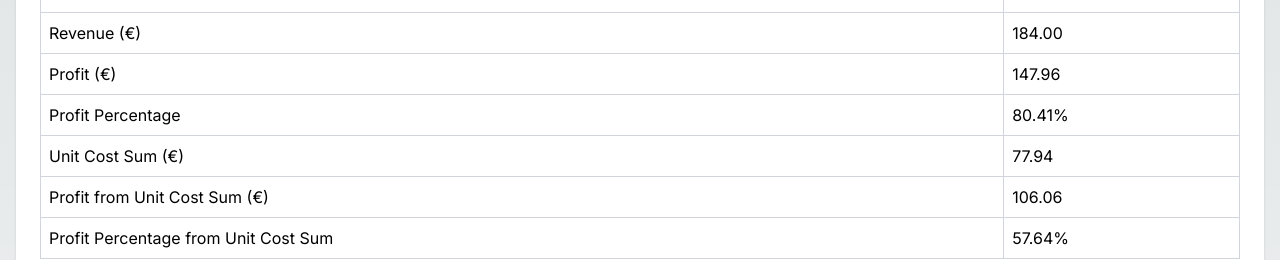
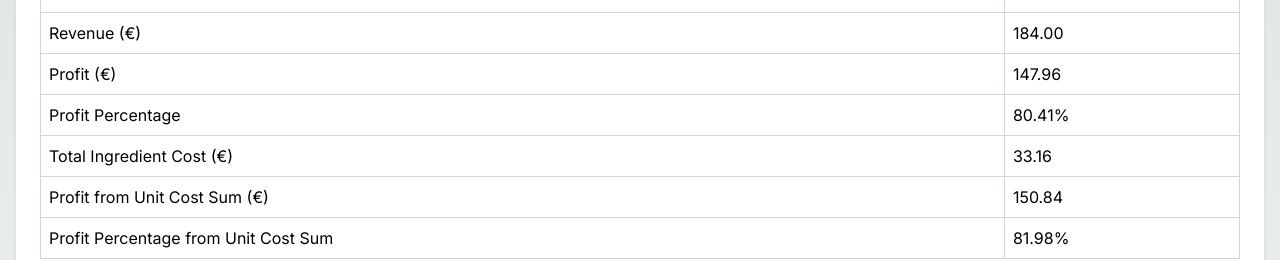
Before and after one commit to profikid/mala-base-calculator, a Next.js app: page /beef-tallow-calculator/ in a window 1280 px wide. Shown: the part 780-1040 px from the top of the page. Built offline with nearby package versions, Linux system fonts and the light colour scheme.

Commit message:
fix: Update Unit Cost Sum calculation and label

```diff
--- a/src/components/beef-tallow-calculator.tsx
+++ b/src/components/beef-tallow-calculator.tsx
@@ -107,7 +107,7 @@ const BeefTallowCalculator = () => {
     const totalCost = ingredientCost + packagingTotalCost;
     const revenue = packageCount * packagePrice;
     const profit = revenue - totalCost;
-    const unitCostSum = Object.values(ingredients).reduce((sum, { currentPrice, v }) => sum + ((currentPrice ?? 0) * (v / 1000)), 0);
+    const unitCostSum = Object.values(ingredients).reduce((sum, { c }) => sum + (c ?? 0), 0);
     const profitFromUnitCostSum = revenue - unitCostSum;
     return {
       pc: packageCount,
@@ -376,7 +376,7 @@ const BeefTallowCalculator = () => {
                 { k: 'r', l: 'Revenue (€)' },
                 { k: 'pf', l: 'Profit (€)' },
                 { k: 'pp', l: 'Profit Percentage' },
-                { k: 'ucs', l: 'Unit Cost Sum (€)' },
+                { k: 'ucs', l: 'Total Ingredient Cost (€)' },
                 { k: 'pfucs', l: 'Profit from Unit Cost Sum (€)' },
                 { k: 'ppucs', l: 'Profit Percentage from Unit Cost Sum' }
               ].map(({ k, l }) => (
```
